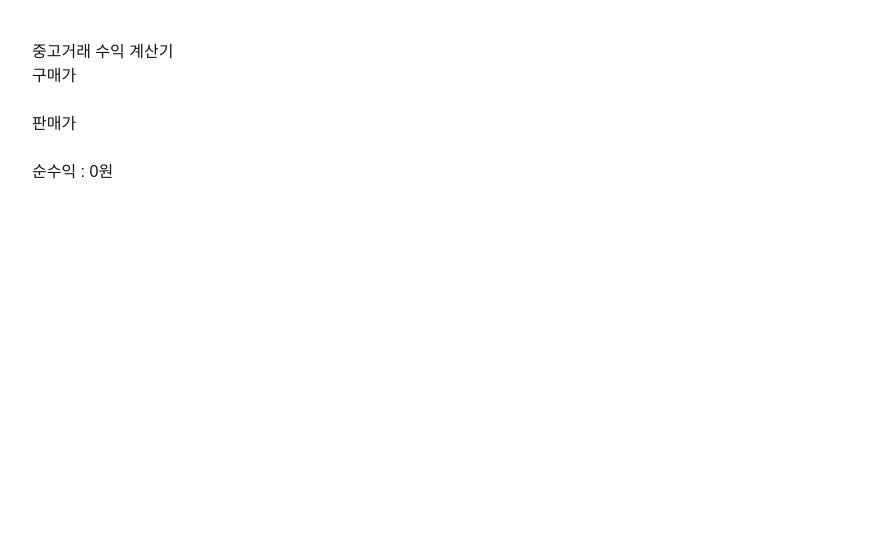
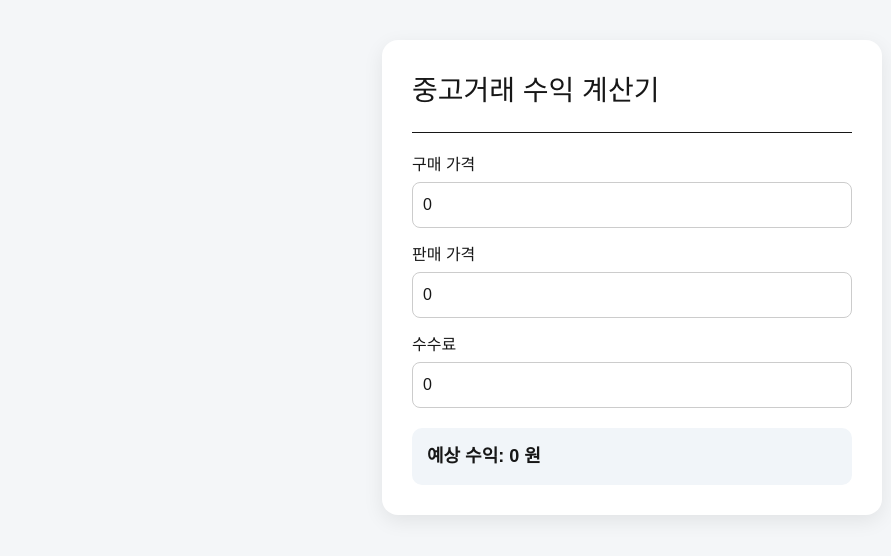
Before and after one commit to daniel1009040904-commits/resale-profit-calculator, a Next.js app: page /resale in a window 1280 px wide. Shown: the top 556 px of the page, without its empty margins (8-899 px from the left). Built offline with nearby package versions, Linux system fonts and the light colour scheme.

Commit message:
calculator design

```diff
--- a/app/breakeven/page.tsx
+++ b/app/breakeven/page.tsx
@@ -1,28 +1,30 @@
 "use client";
-import {useState} from "react";
+import { useState } from "react";
 
-export default function Page(){
+export default function Breakeven(){
+const [cost,setCost]=useState(0)
+const [target,setTarget]=useState(0)
 
-const [cost,setCost]=useState("")
-const [target,setTarget]=useState("")
-
-const result=(Number(cost)||0)+(Number(target)||0)
+const price=cost+target
 
 return(
+<main style={{background:"#f4f6f8",minHeight:"100vh",padding:40,fontFamily:"sans-serif"}}>
+<div style={{maxWidth:500,margin:"auto",background:"#fff",padding:30,borderRadius:16,boxShadow:"0 8px 25px rgba(0,0,0,0.08)"}}>
 
-<div style={{padding:40}}>
-<h1>손익분기 계산기</h1>
+<h1 style={{fontSize:28}}>손익분기 계산기</h1>
+<hr style={{margin:"20px 0"}}/>
 
-<p>총 비용</p>
-<input type="number" onChange={(e)=>setCost(e.target.value)}/>
+<input placeholder="원가" type="number" onChange={e=>setCost(Number(e.target.value))}
+style={{width:"100%",padding:12,marginBottom:10,borderRadius:8,border:"1px solid #ccc"}}/>
 
-<p>목표 수익</p>
-<input type="number" onChange={(e)=>setTarget(e.target.value)}/>
+<input placeholder="목표수익" type="number" onChange={e=>setTarget(Number(e.target.value))}
+style={{width:"100%",padding:12,marginBottom:20,borderRadius:8,border:"1px solid #ccc"}}/>
 
-<h2>필요 판매가 : {result.toLocaleString()}원</h2>
+<div style={{background:"#eef2ff",padding:15,borderRadius:10,fontSize:20}}>
+손익분기 판매가 : {price}원
+</div>
 
 </div>
-
+</main>
 )
-
 }
--- a/app/margin/page.tsx
+++ b/app/margin/page.tsx
@@ -1,28 +1,99 @@
 "use client";
-import {useState} from "react";
 
-export default function Page(){
+import { useState } from "react";
 
-const [cost,setCost]=useState("")
-const [price,setPrice]=useState("")
+export default function ResaleCalculator() {
+  const [buy, setBuy] = useState(0);
+  const [sell, setSell] = useState(0);
+  const [fee, setFee] = useState(0);
 
-const margin=((Number(price)-Number(cost))/Number(price)*100)||0
+  const profit = sell - buy - fee;
 
-return(
+  return (
+    <main
+      style={{
+        minHeight: "100vh",
+        background: "#f4f6f8",
+        padding: "40px 20px",
+        fontFamily: "sans-serif",
+      }}
+    >
+      <div
+        style={{
+          maxWidth: 500,
+          margin: "0 auto",
+          background: "#fff",
+          borderRadius: 16,
+          padding: 30,
+          boxShadow: "0 6px 20px rgba(0,0,0,0.08)",
+        }}
+      >
+        <h1 style={{ fontSize: 28, marginBottom: 20 }}>
+          중고거래 수익 계산기
+        </h1>
 
-<div style={{padding:40}}>
-<h1>마진 계산기</h1>
+        <hr style={{ marginBottom: 20 }} />
 
-<p>원가</p>
-<input type="number" onChange={(e)=>setCost(e.target.value)}/>
+        <div style={{ marginBottom: 15 }}>
+          <label>구매 가격</label>
+          <input
+            type="number"
+            value={buy}
+            onChange={(e) => setBuy(Number(e.target.value))}
+            style={{
+              width: "100%",
+              padding: 10,
+              marginTop: 5,
+              borderRadius: 8,
+              border: "1px solid #ccc",
+            }}
+          />
+        </div>
 
-<p>판매가</p>
-<input type="number" onChange={(e)=>setPrice(e.target.value)}/>
+        <div style={{ marginBottom: 15 }}>
+          <label>판매 가격</label>
+          <input
+            type="number"
+            value={sell}
+            onChange={(e) => setSell(Number(e.target.value))}
+            style={{
+              width: "100%",
+              padding: 10,
+              marginTop: 5,
+              borderRadius: 8,
+              border: "1px solid #ccc",
+            }}
+          />
+        </div>
 
-<h2>마진율 : {margin.toFixed(1)}%</h2>
+        <div style={{ marginBottom: 20 }}>
+          <label>수수료</label>
+          <input
+            type="number"
+            value={fee}
+            onChange={(e) => setFee(Number(e.target.value))}
+            style={{
+              width: "100%",
+              padding: 10,
+              marginTop: 5,
+              borderRadius: 8,
+              border: "1px solid #ccc",
+            }}
+          />
+        </div>
 
-</div>
-
-)
-
+        <div
+          style={{
+            padding: 15,
+            borderRadius: 10,
+            background: "#f1f5f9",
+            fontSize: 18,
+            fontWeight: 600,
+          }}
+        >
+          예상 수익: {profit} 원
+        </div>
+      </div>
+    </main>
+  );
 }
--- a/app/resale/page.tsx
+++ b/app/resale/page.tsx
@@ -1,28 +1,99 @@
 "use client";
-import {useState} from "react";
 
-export default function Page(){
+import { useState } from "react";
 
-const [buy,setBuy]=useState("")
-const [sell,setSell]=useState("")
+export default function ResaleCalculator() {
+  const [buy, setBuy] = useState(0);
+  const [sell, setSell] = useState(0);
+  const [fee, setFee] = useState(0);
 
-const profit=(Number(sell)||0)-(Number(buy)||0)
+  const profit = sell - buy - fee;
 
-return(
+  return (
+    <main
+      style={{
+        minHeight: "100vh",
+        background: "#f4f6f8",
+        padding: "40px 20px",
+        fontFamily: "sans-serif",
+      }}
+    >
+      <div
+        style={{
+          maxWidth: 500,
+          margin: "0 auto",
+          background: "#fff",
+          borderRadius: 16,
+          padding: 30,
+          boxShadow: "0 6px 20px rgba(0,0,0,0.08)",
+        }}
+      >
+        <h1 style={{ fontSize: 28, marginBottom: 20 }}>
+          중고거래 수익 계산기
+        </h1>
 
-<div style={{padding:40}}>
-<h1>중고거래 수익 계산기</h1>
+        <hr style={{ marginBottom: 20 }} />
 
-<p>구매가</p>
-<input type="number" onChange={(e)=>setBuy(e.target.value)}/>
+        <div style={{ marginBottom: 15 }}>
+          <label>구매 가격</label>
+          <input
+            type="number"
+            value={buy}
+            onChange={(e) => setBuy(Number(e.target.value))}
+            style={{
+              width: "100%",
+              padding: 10,
+              marginTop: 5,
+              borderRadius: 8,
+              border: "1px solid #ccc",
+            }}
+          />
+        </div>
 
-<p>판매가</p>
-<input type="number" onChange={(e)=>setSell(e.target.value)}/>
+        <div style={{ marginBottom: 15 }}>
+          <label>판매 가격</label>
+          <input
+            type="number"
+            value={sell}
+            onChange={(e) => setSell(Number(e.target.value))}
+            style={{
+              width: "100%",
+              padding: 10,
+              marginTop: 5,
+              borderRadius: 8,
+              border: "1px solid #ccc",
+            }}
+          />
+        </div>
 
-<h2>순수익 : {profit.toLocaleString()}원</h2>
+        <div style={{ marginBottom: 20 }}>
+          <label>수수료</label>
+          <input
+            type="number"
+            value={fee}
+            onChange={(e) => setFee(Number(e.target.value))}
+            style={{
+              width: "100%",
+              padding: 10,
+              marginTop: 5,
+              borderRadius: 8,
+              border: "1px solid #ccc",
+            }}
+          />
+        </div>
 
-</div>
-
-)
-
+        <div
+          style={{
+            padding: 15,
+            borderRadius: 10,
+            background: "#f1f5f9",
+            fontSize: 18,
+            fontWeight: 600,
+          }}
+        >
+          예상 수익: {profit} 원
+        </div>
+      </div>
+    </main>
+  );
 }
--- a/app/roi/page.tsx
+++ b/app/roi/page.tsx
@@ -1,28 +1,30 @@
 "use client";
-import {useState} from "react";
+import { useState } from "react";
 
-export default function Page(){
+export default function ROI(){
+const [invest,setInvest]=useState(0)
+const [profit,setProfit]=useState(0)
 
-const [buy,setBuy]=useState("")
-const [sell,setSell]=useState("")
-
-const roi=((Number(sell)-Number(buy))/Number(buy)*100)||0
+const roi=(profit/invest*100)||0
 
 return(
+<main style={{background:"#f4f6f8",minHeight:"100vh",padding:40,fontFamily:"sans-serif"}}>
+<div style={{maxWidth:500,margin:"auto",background:"#fff",padding:30,borderRadius:16,boxShadow:"0 8px 25px rgba(0,0,0,0.08)"}}>
 
-<div style={{padding:40}}>
-<h1>수익률 계산기</h1>
+<h1 style={{fontSize:28}}>수익률 계산기</h1>
+<hr style={{margin:"20px 0"}}/>
 
-<p>투자금</p>
-<input type="number" onChange={(e)=>setBuy(e.target.value)}/>
+<input placeholder="투자금" type="number" onChange={e=>setInvest(Number(e.target.value))}
+style={{width:"100%",padding:12,marginBottom:10,borderRadius:8,border:"1px solid #ccc"}}/>
 
-<p>판매금</p>
-<input type="number" onChange={(e)=>setSell(e.target.value)}/>
+<input placeholder="수익" type="number" onChange={e=>setProfit(Number(e.target.value))}
+style={{width:"100%",padding:12,marginBottom:20,borderRadius:8,border:"1px solid #ccc"}}/>
 
-<h2>수익률 : {roi.toFixed(1)}%</h2>
+<div style={{background:"#eef2ff",padding:15,borderRadius:10,fontSize:20}}>
+ROI : {roi.toFixed(2)}%
+</div>
 
 </div>
-
+</main>
 )
-
 }
--- a/app/shipping/page.tsx
+++ b/app/shipping/page.tsx
@@ -1,23 +1,26 @@
 "use client";
-import {useState} from "react";
+import { useState } from "react";
 
-export default function Page(){
+export default function Shipping(){
+const [price,setPrice]=useState(0)
 
-const [price,setPrice]=useState("")
-const shipping=Number(price)>50000?0:3000
+const shipping=price>50000?0:3000
 
 return(
+<main style={{background:"#f4f6f8",minHeight:"100vh",padding:40,fontFamily:"sans-serif"}}>
+<div style={{maxWidth:500,margin:"auto",background:"#fff",padding:30,borderRadius:16,boxShadow:"0 8px 25px rgba(0,0,0,0.08)"}}>
 
-<div style={{padding:40}}>
-<h1>배송비 계산기</h1>
+<h1 style={{fontSize:28}}>배송비 계산기</h1>
+<hr style={{margin:"20px 0"}}/>
 
-<p>상품 가격</p>
-<input type="number" onChange={(e)=>setPrice(e.target.value)}/>
+<input placeholder="상품가격" type="number" onChange={e=>setPrice(Number(e.target.value))}
+style={{width:"100%",padding:12,marginBottom:20,borderRadius:8,border:"1px solid #ccc"}}/>
 
-<h2>배송비 : {shipping.toLocaleString()}원</h2>
+<div style={{background:"#eef2ff",padding:15,borderRadius:10,fontSize:20}}>
+배송비 : {shipping}원
+</div>
 
 </div>
-
+</main>
 )
-
 }
```
